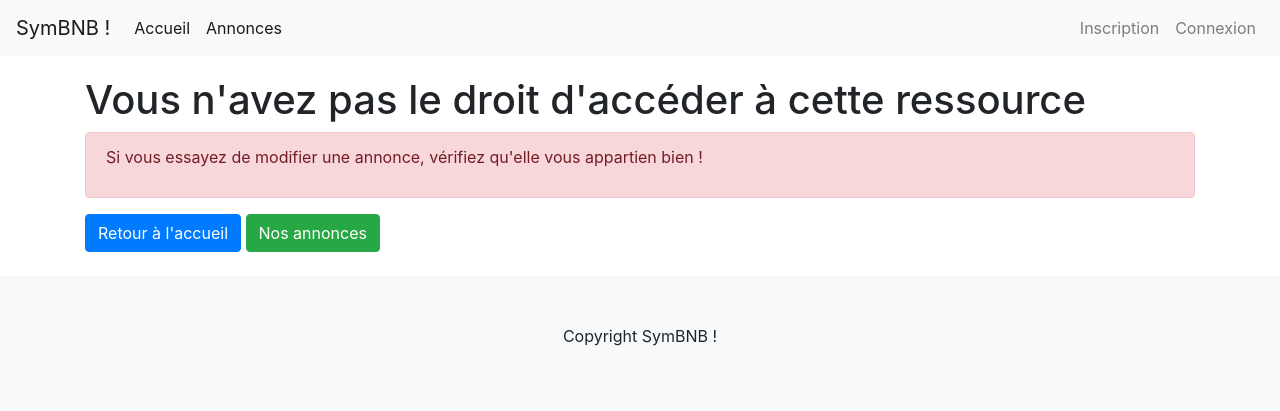
After one commit to t-legrand/symfony-symbnb, a Symfony app: template templates/bundles/TwigBundle/Exception/error403.html.twig in a window 1280 px wide. The commit adds this page. Shown: the top 411 px of the page. Run offline with Twig, Linux system fonts and the light colour scheme; the template is opened without the code that fills it, so the values that code supplies are empty; some libraries are stand-ins or nearby versions.

Commit message:
Gestion des pages d'erreurs 403/404

```diff
--- /dev/null
+++ b/templates/bundles/TwigBundle/Exception/error403.html.twig
@@ -0,0 +1,14 @@
+{% extends "base.html.twig" %}
+
+{% block title %}Action interdite{% endblock %}
+{% block body %}
+    <div class="container">
+        <h1>Vous n'avez pas le droit d'accéder à cette ressource</h1>
+        <div class="alert alert-danger">
+            <p>Si vous essayez de modifier une annonce, vérifiez qu'elle vous appartien bien !</p>
+        </div>
+
+        <a href="{{ path('homepage') }}" class="btn btn-primary">Retour à l'accueil</a>
+        <a href="{{ path('ads_index') }}" class="btn btn-success">Nos annonces</a>
+    </div>
+{% endblock %}
--- a/templates/partials/header.html.twig
+++ b/templates/partials/header.html.twig
@@ -1,7 +1,6 @@
 <nav class="navbar navbar-expand-lg navbar-light bg-light">
-            <div class="container-fluid">
                 <a class="navbar-brand" href="{{ path('homepage') }}">SymBNB !</a>
-                <button class="navbar-toggler" type="button" data-bs-toggle="collapse" data-bs-target="#navbarColor03" aria-controls="navbarColor03" aria-expanded="false" aria-label="Toggle navigation">
+                <button class="navbar-toggler" type="button" data-toggle="collapse" data-target="#navbarColor03" aria-controls="navbarColor03" aria-expanded="false" aria-label="Toggle navigation">
                 <span class="navbar-toggler-icon"></span>
                 </button>
 
@@ -24,6 +23,7 @@
 
                             <div class="dropdown-menu dropdown-menu-right" aria-labelledby="accountDropdownLink">
                                 <a href="{{ path('ads_create') }}" class="dropdown-item">Créer une annonce</a>
+
                                 <div class="dropdown-divider"></div>
                                 <a href="{{ path('account_index') }}" class="dropdown-item">Mon compte</a>
                                 <a href="{{ path('account_profile') }}" class="dropdown-item">Modifier mon profil</a>
@@ -43,7 +43,6 @@
                 </ul>
 
                 </div>
-            </div>
         </nav>
 
 
```
Also changed, not shown: src/Controller/AccountController.php (+17 -17 lines), templates/bundles/TwigBundle/Exception/error404.html.twig (added, +12 -0 lines).
